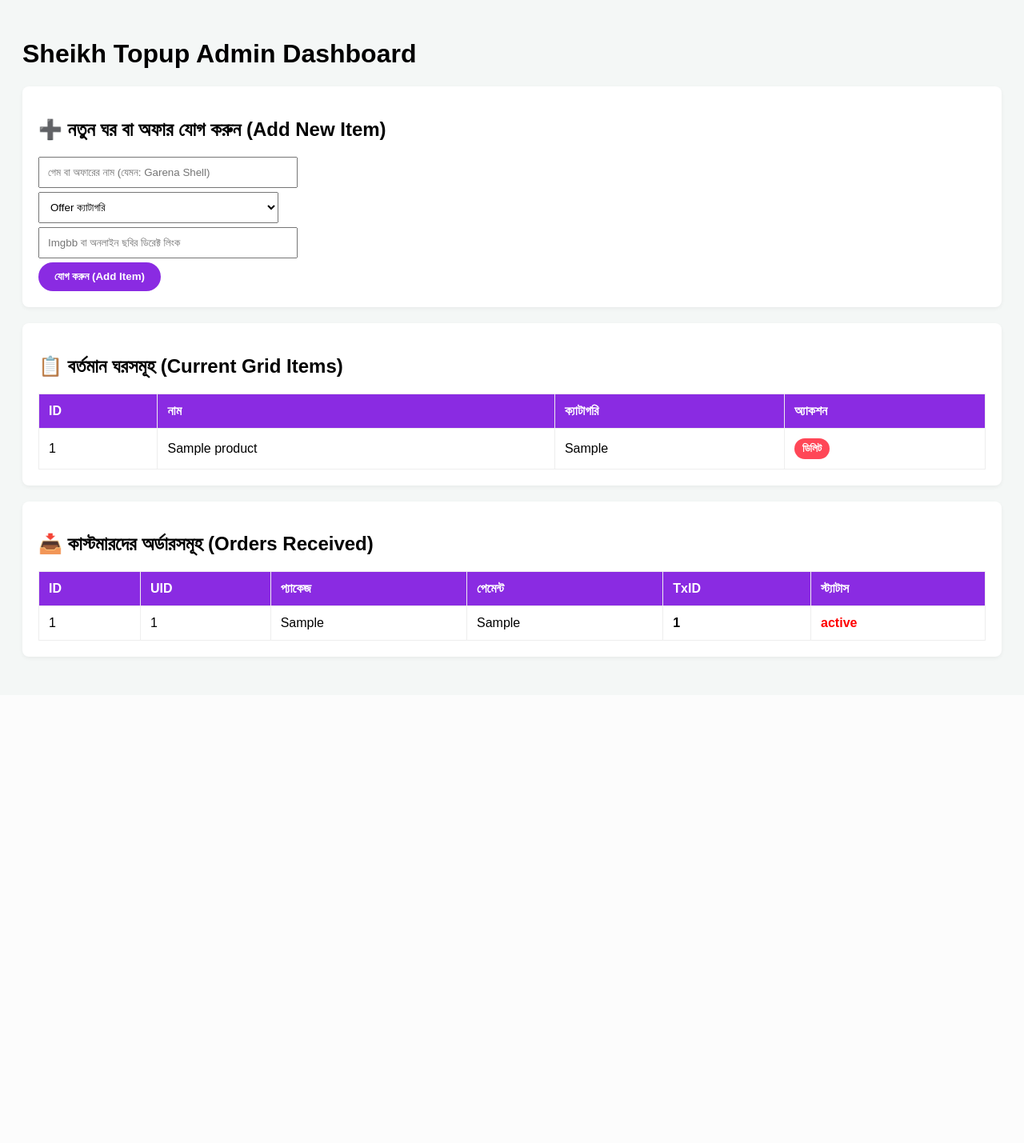
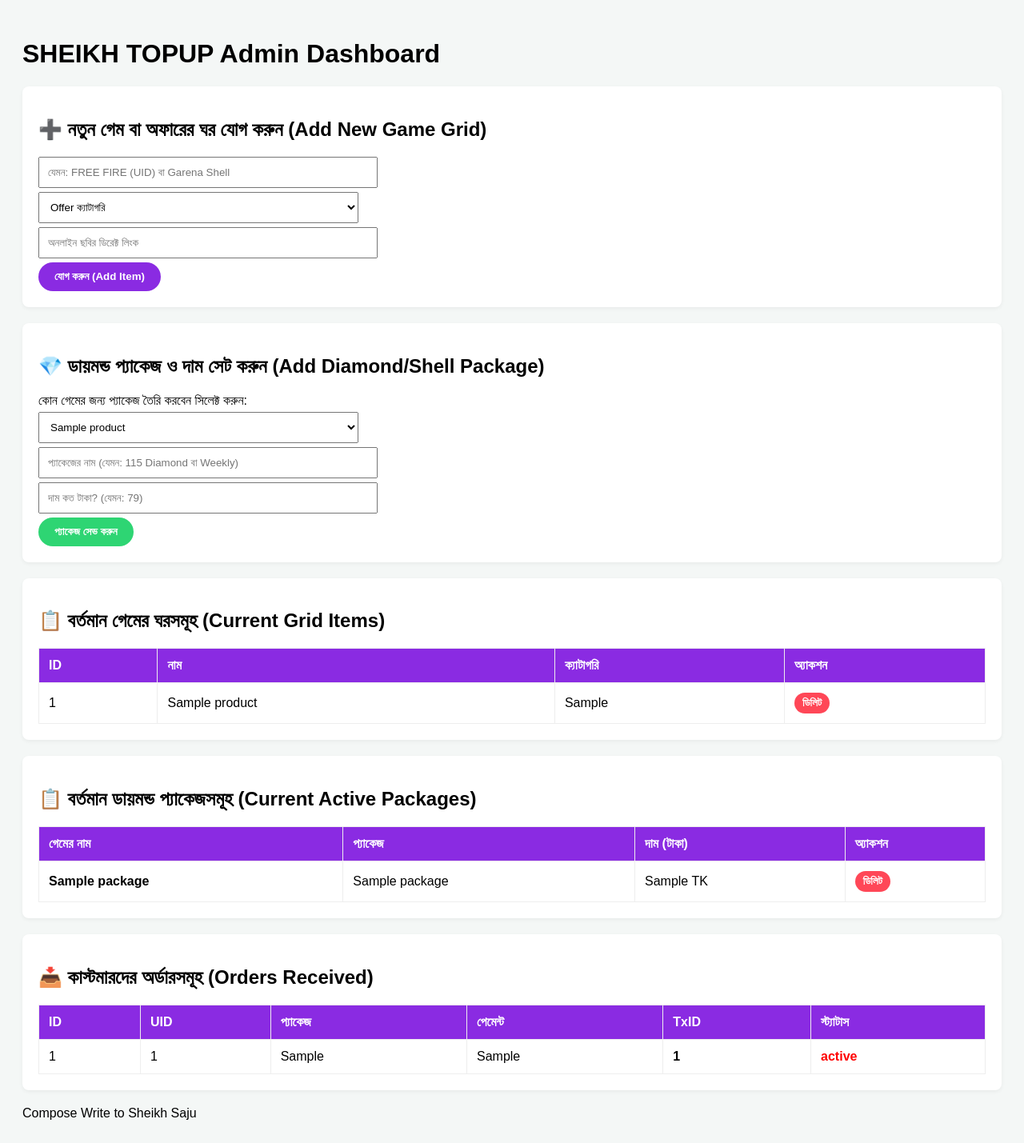
Before and after one commit to sheikhsaju2474-png/ff-topup-store, a Flask app: page /admin in a window 1280 px wide. Shown: the whole page at 80% size. Before the commit the page ends 824 px from the top, so only its background shows below. Run offline with Flask 3, Linux system fonts and the light colour scheme; tables that the repository leaves empty hold one stand-in row (values such as "Sample post").

Commit message:
Update admin.html

```diff
--- a/templates/admin.html
+++ b/templates/admin.html
@@ -1,47 +1,80 @@
 <!DOCTYPE html>
 <html lang="en">
 <head>
-    <meta charset="UTF-8"><title>Admin Panel</title>
+    <meta charset="UTF-8"><title>SHEIKH TOPUP - Admin Panel</title>
     <style>
         body { font-family: Arial, sans-serif; padding: 20px; background: #f4f7f6; }
         .box { background: white; padding: 20px; border-radius: 8px; margin-bottom: 20px; box-shadow: 0 2px 5px rgba(0,0,0,0.05); }
-        input, select { padding: 10px; margin: 5px 0; width: 100%; max-width: 300px; display: block; }
+        input, select { padding: 10px; margin: 5px 0; width: 100%; max-width: 400px; display: block; }
         button { padding: 10px 20px; background: #8a2be2; color: white; border: none; cursor: pointer; border-radius: 50px; font-weight: bold;}
-        table { width: 100%; border-collapse: collapse; background: white; }
+        table { width: 100%; border-collapse: collapse; background: white; margin-top: 10px; }
         th, td { padding: 12px; border: 1px solid #eee; text-align: left; }
         th { background: #8a2be2; color: white; }
     </style>
 </head>
 <body>
-    <h1>Sheikh Topup Admin Dashboard</h1>
+    <h1>SHEIKH TOPUP Admin Dashboard</h1>
 
     <div class="box">
-        <h2>➕ নতুন ঘর বা অফার যোগ করুন (Add New Item)</h2>
+        <h2>➕ নতুন গেম বা অফারের ঘর যোগ করুন (Add New Game Grid)</h2>
         <form method="POST">
             <input type="hidden" name="action" value="add_product">
-            <input type="text" name="name" placeholder="গেম বা অফারের নাম (যেমন: Garena Shell)" required>
+            <input type="text" name="name" placeholder="যেমন: FREE FIRE (UID) বা Garena Shell" required>
             <select name="category">
                 <option value="Offer">Offer ক্যাটাগরি</option>
                 <option value="Free Fire">Free Fire ক্যাটাগরি</option>
             </select>
-            <input type="text" name="image_url" placeholder="Imgbb বা অনলাইন ছবির ডিরেক্ট লিংক" required>
+            <input type="text" name="image_url" placeholder="অনলাইন ছবির ডিরেক্ট লিংক" required>
             <button type="submit">যোগ করুন (Add Item)</button>
         </form>
     </div>
 
     <div class="box">
-        <h2>📋 বর্তমান ঘরসমূহ (Current Grid Items)</h2>
+        <h2>💎 ডায়মন্ড প্যাকেজ ও দাম সেট করুন (Add Diamond/Shell Package)</h2>
+        <form method="POST">
+            <input type="hidden" name="action" value="add_package">
+            <label>কোন গেমের জন্য প্যাকেজ তৈরি করবেন সিলেক্ট করুন:</label>
+            <select name="product_name" required>
+                {% for product in products %}
+                    <option value="{{ product[1] }}">{{ product[1] }}</option>
+                {% endfor %}
+            </select>
+            <input type="text" name="package_name" placeholder="প্যাকেজের নাম (যেমন: 115 Diamond বা Weekly)" required>
+            <input type="text" name="price" placeholder="দাম কত টাকা? (যেমন: 79)" required>
+            <button type="submit" style="background: #2ed573;">প্যাকেজ সেভ করুন</button>
+        </form>
+    </div>
+
+    <div class="box">
+        <h2>📋 বর্তমান গেমের ঘরসমূহ (Current Grid Items)</h2>
         <table>
             <tr><th>ID</th><th>নাম</th><th>ক্যাটাগরি</th><th>অ্যাকশন</th></tr>
             {% for product in products %}
             <tr>
-                <td>{{ product[0] }}</td>
-                <td>{{ product[1] }}</td>
-                <td>{{ product[2] }}</td>
+                <td>{{ product[0] }}</td><td>{{ product[1] }}</td><td>{{ product[2] }}</td>
                 <td>
                     <form method="POST" style="display:inline;">
                         <input type="hidden" name="action" value="delete_product">
                         <input type="hidden" name="product_id" value="{{ product[0] }}">
+                        <button type="submit" style="background:#ff4757; padding: 5px 10px;">ডিলিট</button>
+                    </form>
+                </td>
+            </tr>
+            {% endfor %}
+        </table>
+    </div>
+
+    <div class="box">
+        <h2>📋 বর্তমান ডায়মন্ড প্যাকেজসমূহ (Current Active Packages)</h2>
+        <table>
+            <tr><th>গেমের নাম</th><th>প্যাকেজ</th><th>দাম (টাকা)</th><th>অ্যাকশন</th></tr>
+            {% for pkg in packages %}
+            <tr>
+                <td><b>{{ pkg[1] }}</b></td><td>{{ pkg[2] }}</td><td>{{ pkg[3] }} TK</td>
+                <td>
+                    <form method="POST" style="display:inline;">
+                        <input type="hidden" name="action" value="delete_package">
+                        <input type="hidden" name="package_id" value="{{ pkg[0] }}">
                         <button type="submit" style="background:#ff4757; padding: 5px 10px;">ডিলিট</button>
                     </form>
                 </td>
@@ -56,15 +89,12 @@
             <tr><th>ID</th><th>UID</th><th>প্যাকেজ</th><th>পেমেন্ট</th><th>TxID</th><th>স্ট্যাটাস</th></tr>
             {% for order in orders %}
             <tr>
-                <td>{{ order[0] }}</td>
-                <td>{{ order[1] }}</td>
-                <td>{{ order[2] }}</td>
-                <td>{{ order[3] }}</td>
-                <td><b>{{ order[4] }}</b></td>
-                <td><span style="color:red; font-weight:bold;">{{ order[5] }}</span></td>
+                <td>{{ order[0] }}</td><td>{{ order[1] }}</td><td>{{ order[2] }}</td><td>{{ order[3] }}</td><td><b>{{ order[4] }}</b></td><td><span style="color:red; font-weight:bold;">{{ order[5] }}</span></td>
             </tr>
             {% endfor %}
         </table>
     </div>
 </body>
 </html>
+Compose
+Write to Sheikh Saju
```
